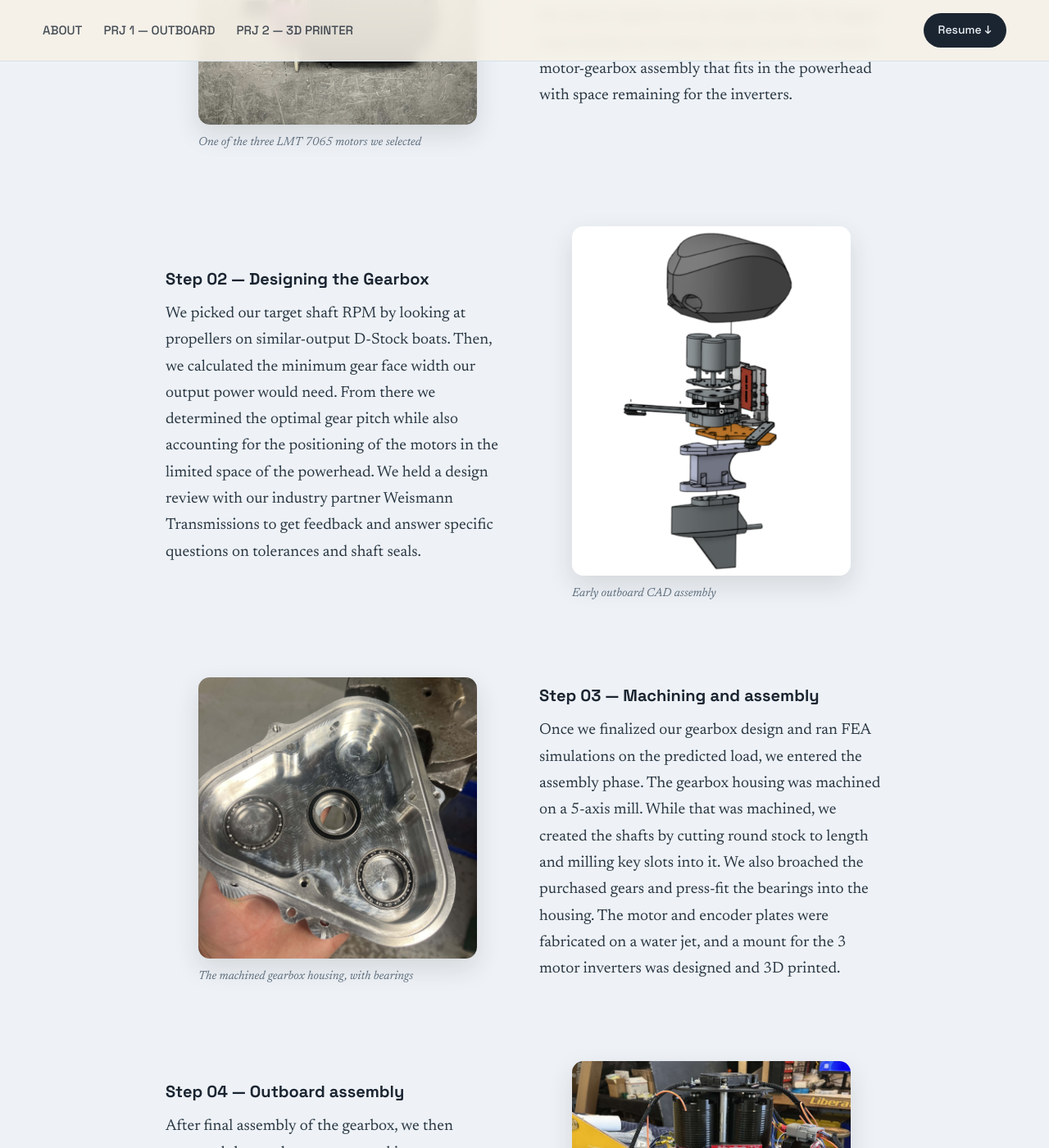
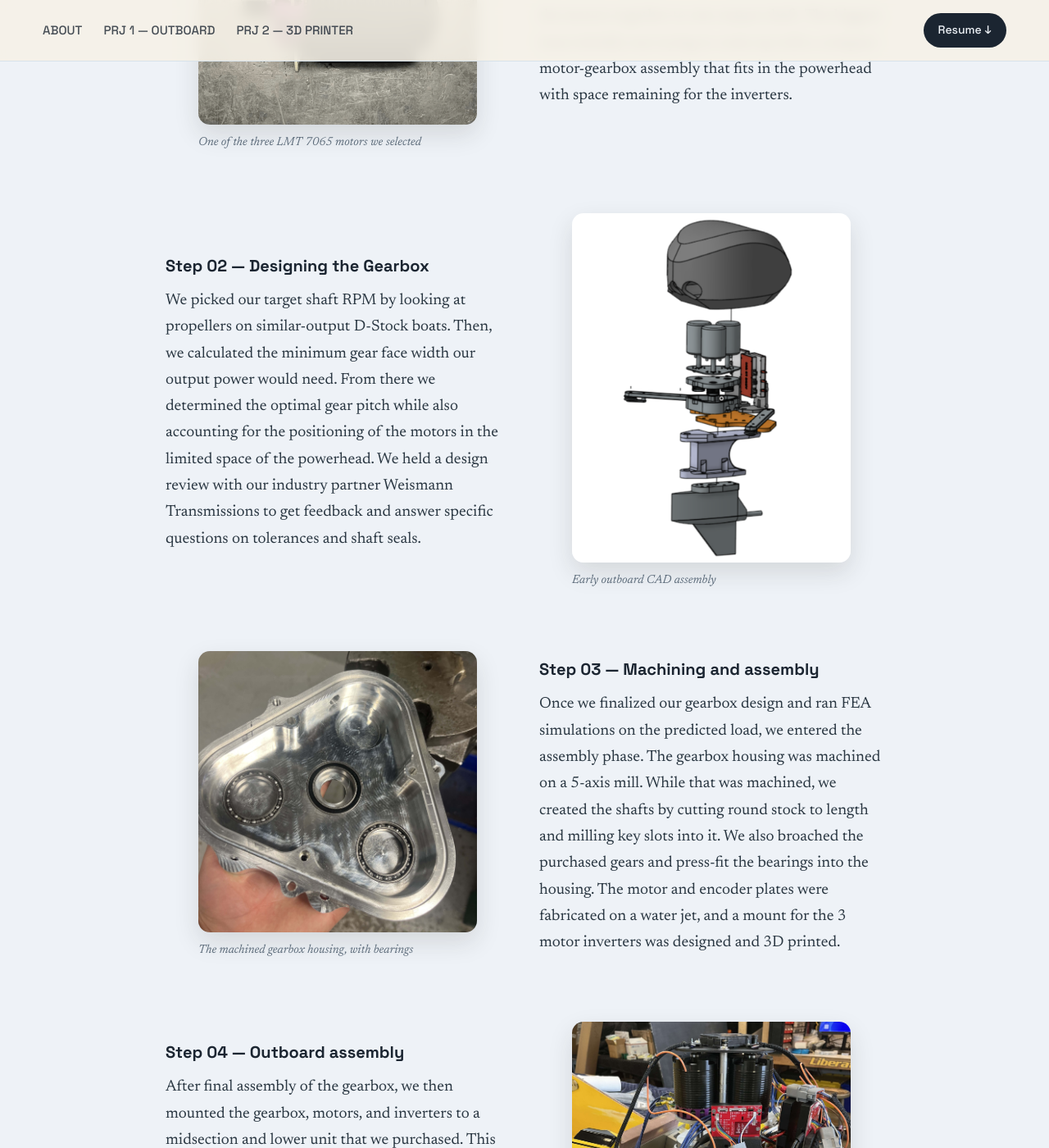
Before and after one commit to zacharysalloum/zacharysalloum.github.io, a Jekyll site: the page built from index.md, in a window 1280 px wide and 1400 px high, scrolled down 2903 px. Shown: the whole window at 82% size. Built offline with Jekyll 4.4.1, drawn with Linux system fonts in a browser that asks for light colours.

Commit message:
Update style.css

```diff
--- a/assets/css/style.css
+++ b/assets/css/style.css
@@ -303,7 +303,7 @@ h1.name{
   grid-template-columns:1fr 1fr;
   gap:36px;
   align-items:center;
-  margin-bottom:52px;
+  margin-bottom:36px;
 }
 .log-step.reverse .log-photo{order:2;}
 .log-step.reverse .log-text{order:1;}
```
